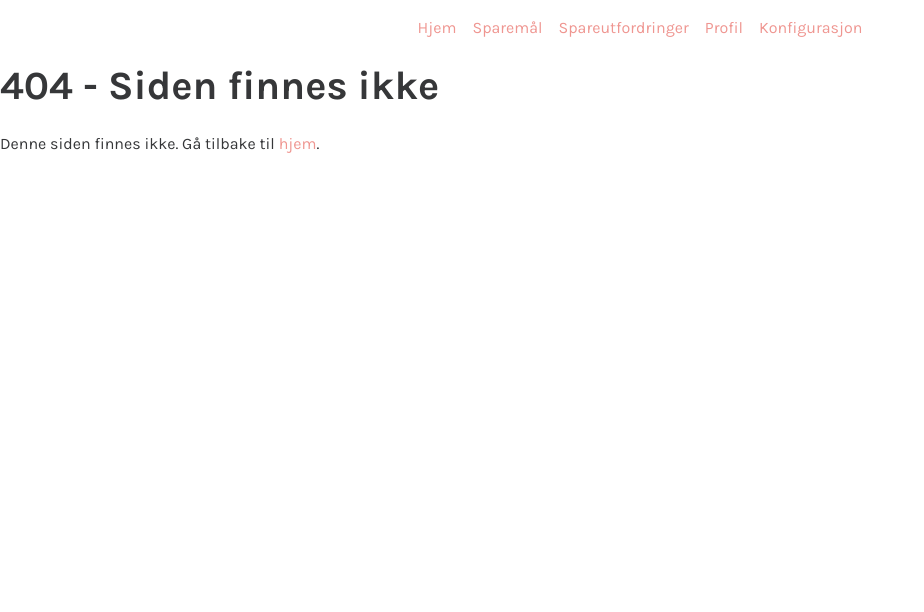
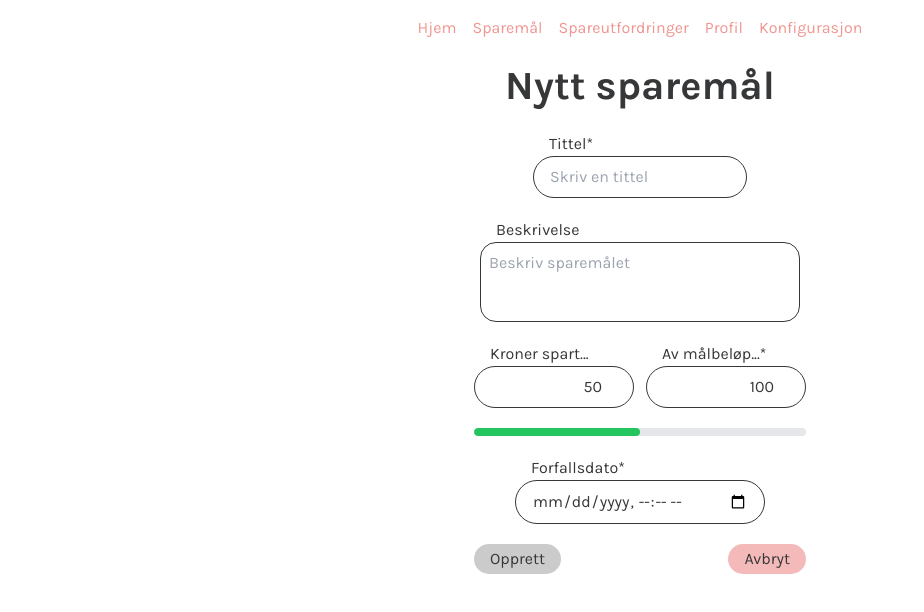
Before and after one commit to haruixu/SpareStiFrontend, a Vue app: page /spareutfordringer/ny in a window 1280 px wide. Before the commit this address had no page. Shown: the top 612 px of the page, without its empty margins (0-924 px from the left). Built offline with nearby package versions, Linux system fonts and the light colour scheme.

Commit message:
feat(challenge): setup challenge page and type

```diff
--- a/src/router/index.ts
+++ b/src/router/index.ts
@@ -41,12 +41,17 @@ const router = createRouter({
         {
             path: '/spareutfordringer',
             name: 'challenges',
-            component: () => import('@/views/ChallengeView.vue')
+            component: () => import('@/views/UserChallengesView.vue')
         },
         {
-            path: '/:pathMatch(.*)*',
-            name: 'not-found',
-            component: () => import('@/views/NotFoundView.vue')
+            path: '/spareutfordringer/ny',
+            name: 'new-challenge',
+            component: () => import('@/views/ManageChallengeView.vue')
+        },
+        {
+            path: '/spareutfordringer/:id',
+            name: 'edit-challenge',
+            component: () => import('@/views/ManageChallengeView.vue')
         },
         {
             path: '/konfigurasjonSteg1',
@@ -77,6 +82,11 @@ const router = createRouter({
             path: '/forsteSpareutfordring',
             name: 'firstSavingChallengde',
             component: () => import('../views/FirstSavingChallengeView.vue')
+        },
+        {
+            path: '/:pathMatch(.*)*',
+            name: 'not-found',
+            component: () => import('@/views/NotFoundView.vue')
         }
     ],
     scrollBehavior(to, from, savedPosition) {
--- a/src/types/challenge.ts
+++ b/src/types/challenge.ts
@@ -1,13 +1,14 @@
 // Assuming the use of classes from 'class-transformer' for date handling or plain TypeScript
 
 export interface Challenge {
+    id?: number
     title: string
     saved: number // BigDecimal in Java, but TypeScript uses number for floating points
     target: number
     description: string
-    createdOn: Date // Mapping ZonedDateTime to Date
-    dueDate?: Date // Mapping ZonedDateTime to Date, optional since Temporal annotation not always implies required
-    type?: string // Not specified as @NotNull, so it's optional
+    due: string // Mapping ZonedDateTime to Date, optional since Temporal annotation not always implies required
+    createdOn?: string // Mapping ZonedDateTime to Date
+    type: string // Not specified as @NotNull, so it's optional
     completion?: number // Assuming BigDecimal maps to number, optional due to @Transient
-    completedOn?: Date // Adding the new variable as optional
+    completedOn?: string // Adding the new variable as optional
 }
--- a/src/views/HomeView.vue
+++ b/src/views/HomeView.vue
@@ -213,19 +213,16 @@ const challenge: Challenge = {
     saved: 1200.5,
     target: 3000,
     description: 'Saving monthly for a year-end vacation to Bali',
-    createdOn: new Date('2023-01-01T00:00:00Z'),
-    dueDate: new Date('2023-12-31T23:59:59Z'),
+    due: '2023-12-31T23:59:59Z',
     type: 'COFFE',
-    completion: 40,
-    completedOn: undefined // Not yet completed
+    completion: 40
 }
 const challenge1: Challenge = {
     title: 'Snacks',
     saved: 200,
     target: 400,
     description: 'Saving monthly for a year-end vacation to Bali',
-    createdOn: new Date('2023-01-01T00:00:00Z'),
-    dueDate: new Date('2023-12-31T23:59:59Z'),
+    due: '2023-12-31T23:59:59Z',
     type: 'SNACKS',
     completion: 50,
     completedOn: undefined // Not yet completed
@@ -372,7 +369,7 @@ function animateIcon() {
 
 // Helper methods to get icons
 function getChallengeIcon(challenge: Challenge): string {
-    if (challenge.type === undefined) {
+    if (challenge.type !== '') {
         return 'src/assets/coins.png'
     }
     return `src/assets/${challenge.type.toLowerCase()}.png`
--- /dev/null
+++ b/src/views/ManageChallengeView.vue
@@ -0,0 +1,213 @@
+<script lang="ts" setup>
+import { useRouter } from 'vue-router'
+import { computed, onMounted, ref, watch } from 'vue'
+import ProgressBar from '@/components/ProgressBar.vue'
+import authInterceptor from '@/services/authInterceptor'
+import type { Challenge } from '@/types/challenge'
+
+const router = useRouter()
+
+const oneWeekFromNow = new Date()
+oneWeekFromNow.setDate(oneWeekFromNow.getDate() + 7)
+const minDate = oneWeekFromNow
+
+const thirtyDaysFromNow = new Date()
+thirtyDaysFromNow.setDate(thirtyDaysFromNow.getDate() + 30)
+const maxDate = thirtyDaysFromNow
+
+const challengeInstance = ref<Challenge>({
+    title: '',
+    saved: 50,
+    target: 100,
+    description: '',
+    due: new Date(),
+    type: ''
+})
+
+watch(
+    () => challengeInstance.value.saved,
+    (newVal) => {
+        challengeInstance.value.saved = Math.max(
+            0,
+            Math.min(challengeInstance.value.target, newVal)
+        )
+    }
+)
+
+watch(
+    () => challengeInstance.value.target,
+    (newVal) => {
+        challengeInstance.value.target = Math.max(
+            Math.max(challengeInstance.value.saved, 1),
+            newVal
+        )
+    }
+)
+
+const selectedDate = ref(minDate)
+watch(
+    () => selectedDate.value,
+    (newVal) => {
+        if (newVal) {
+            selectedDate.value = newVal < minDate ? minDate : newVal
+            challengeInstance.value.due = selectedDate.value
+        }
+        console.log(selectedDate.value)
+    }
+)
+
+const isEdit = computed(() => router.currentRoute.value.name === 'edit-goal')
+const pageTitle = computed(() => (isEdit.value ? 'Rediger sparemål' : 'Nytt sparemål'))
+const submitButton = computed(() => (isEdit.value ? 'Oppdater' : 'Opprett'))
+const completion = computed(
+    () => (challengeInstance.value.saved / challengeInstance.value.target) * 100
+)
+
+const isInputValid = computed(() => {
+    return challengeInstance.value.title !== '' && challengeInstance.value.target > 0
+})
+
+const submitAction = () => {
+    if (!isInputValid.value) {
+        return () => alert('Fyll ut alle feltene')
+    }
+
+    if (isEdit.value) {
+        updateGoal()
+    } else {
+        createGoal()
+    }
+}
+
+onMounted(async () => {
+    if (isEdit.value) {
+        const goalId = router.currentRoute.value.params.id
+        if (!goalId) return router.push({ name: 'goals' })
+
+        await authInterceptor(`/users/me/goals/${goalId}`)
+            .then((response) => {
+                challengeInstance.value = response.data
+                selectedDate.value = response.data.due.slice(0, 16)
+            })
+            .catch((error) => {
+                console.error(error)
+                router.push({ name: 'goals' })
+            })
+    }
+})
+
+const createGoal = () => {
+    authInterceptor
+        .post('/users/me/goals', challengeInstance.value, {})
+        .then(() => {
+            return router.push({ name: 'goals' })
+        })
+        .catch((error) => {
+            console.error(error)
+        })
+}
+
+const updateGoal = () => {
+    authInterceptor
+        .put(`/users/me/goals/${challengeInstance.value.id}`, challengeInstance.value)
+        .then(() => {
+            router.push({ name: 'goals' })
+        })
+        .catch((error) => {
+            console.error(error)
+        })
+}
+
+const deleteGoal = () => {
+    authInterceptor
+        .delete(`/users/me/goals/${challengeInstance.value.id}`)
+        .then(() => {
+            router.push({ name: 'goals' })
+        })
+        .catch((error) => {
+            console.error(error)
+        })
+}
+</script>
+
+<template>
+    <div class="flex flex-col justify-center items-center">
+        <h1 class="font-bold" v-text="pageTitle" />
+        <div class="flex flex-col gap-5 items-center justify-center">
+            <div class="flex flex-col">
+                <p class="mx-4">Tittel*</p>
+                <input
+                    v-model="challengeInstance.title"
+                    placeholder="Skriv en tittel"
+                    type="text"
+                />
+            </div>
+
+            <div class="flex flex-col">
+                <p class="mx-4">Beskrivelse</p>
+                <textarea
+                    v-model="challengeInstance.description"
+                    class="w-80 h-20 no-rezise"
+                    placeholder="Beskriv sparemålet"
+                />
+            </div>
+
+            <div class="flex flex-col sm:flex-row gap-3">
+                <div class="flex flex-col">
+                    <p class="mx-4">Kroner spart...</p>
+                    <input
+                        v-model="challengeInstance.saved"
+                        class="w-40 text-right"
+                        min="0"
+                        placeholder="Sparebeløp"
+                        type="number"
+                    />
+                </div>
+
+                <div class="flex flex-col">
+                    <p class="mx-4">Av målbeløp...*</p>
+                    <input
+                        v-model="challengeInstance.target"
+                        class="w-40 text-right"
+                        placeholder="Målbeløp"
+                        type="number"
+                    />
+                </div>
+            </div>
+            <ProgressBar :completion="completion" />
+
+            <div class="flex flex-col">
+                <p class="mx-4">Forfallsdato*</p>
+                <input
+                    v-model="selectedDate"
+                    :max="maxDate"
+                    :min="minDate"
+                    placeholder="Forfallsdato"
+                    type="datetime-local"
+                />
+            </div>
+
+            <div class="flex flex-row justify-between w-full">
+                <button :disabled="!isInputValid" @click="submitAction" v-text="submitButton" />
+                <button
+                    v-if="isEdit"
+                    class="ml-2 bg-button-danger"
+                    @click="deleteGoal"
+                    v-text="'Slett'"
+                />
+                <button
+                    v-else
+                    class="ml-2 bg-button-other"
+                    @click="router.push({ name: 'goals' })"
+                    v-text="'Avbryt'"
+                />
+            </div>
+        </div>
+    </div>
+</template>
+
+<style scoped>
+.no-rezise {
+    resize: none;
+}
+</style>
--- /dev/null
+++ b/src/views/UserChallengesView.vue
@@ -0,0 +1,55 @@
+<script lang="ts" setup>
+import CardGoal from '@/components/CardGoal.vue'
+
+import { useRouter } from 'vue-router'
+import { onMounted, ref, watch } from 'vue'
+import authInterceptor from '@/services/authInterceptor'
+import type { Goal } from '@/types/goal'
+import draggable from 'vuedraggable'
+
+const router = useRouter()
+
+const currentPage = ref(1)
+const totalPages = ref(1)
+
+const goals = ref<Goal[]>([])
+
+onMounted(async () => {
+    await authInterceptor('/users/me/goals')
+        .then((response) => {
+            currentPage.value = response.data.currentPage
+            totalPages.value = response.data.totalPages
+            goals.value = response.data.content
+        })
+        .catch((error) => {
+            console.error(error)
+        })
+})
+
+watch(goals, (newGoals) => {
+    console.log(newGoals)
+})
+</script>
+
+<template>
+    <h1 class="font-bold text-center">Dine sparemål</h1>
+    <div class="flex flex-col gap-5 items-center">
+        <draggable
+            v-model="goals"
+            class="flex flex-col justify-center gap-10 sm:flex-row"
+            item-key="id"
+        >
+            <template #item="{ element, index }">
+                <CardGoal :key="index" :goal-instance="element" />
+            </template>
+        </draggable>
+        <div class="flex flex-row gap-5">
+            <button @click="router.push({ name: 'new-goal' })">Opprett et nytt sparemål</button>
+            <button @click="router.push({ name: 'edit-goal', params: { id: 1 } })">
+                Rediger rekkefølge
+            </button>
+        </div>
+    </div>
+</template>
+
+<style scoped></style>
```
